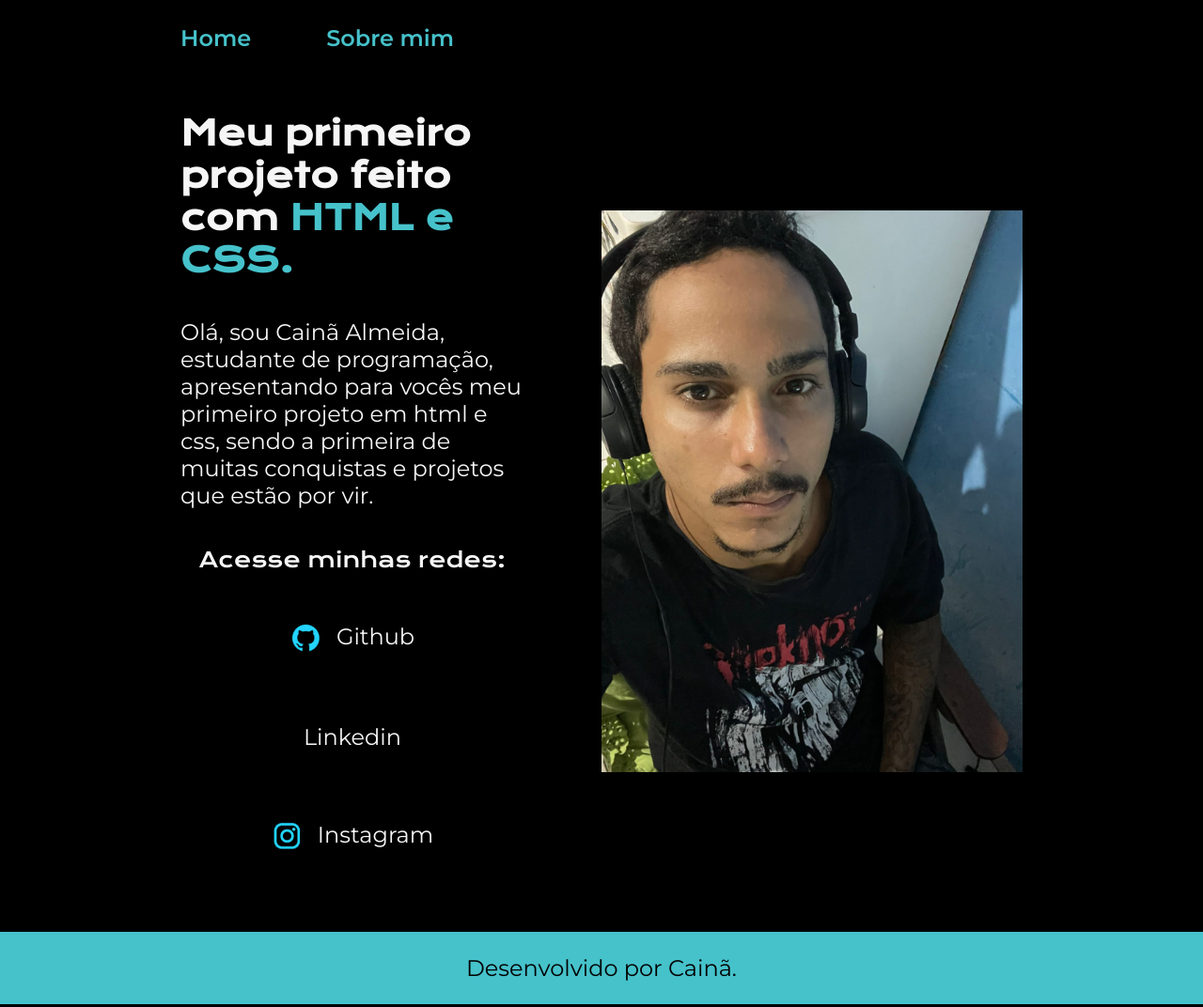
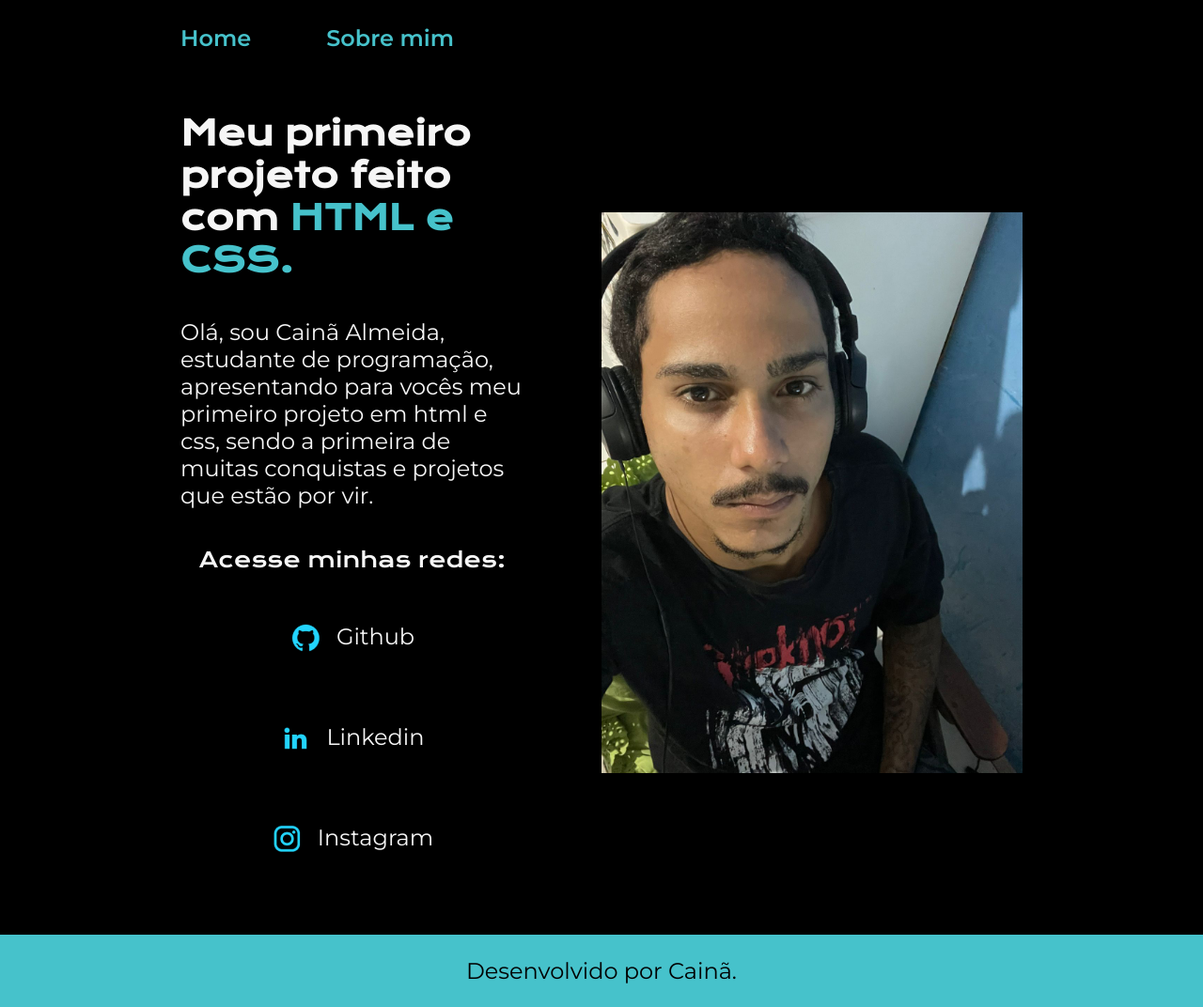
Before and after one commit to Cainabo/Apresentacao.github.io, a plain HTML site: page index.html in a window 1280 px wide. Shown: the whole page at 94% size. Drawn offline with nearby package versions, Linux system fonts and the light colour scheme.

Commit message:
Update index.html

```diff
--- a/index.html
+++ b/index.html
@@ -27,6 +27,7 @@
                     Github
                 </a>
                 <a class="apresentacao__links__navegacao" href="https://www.linkedin.com/in/cain%C3%A3-bonates-24756026b/" >
+                    <img src="./assetss/linkedin.png" >
                     Linkedin
                 </a>
                 <a class="apresentacao__links__navegacao" href="https://www.instagram.com/cainasrf/">
```
